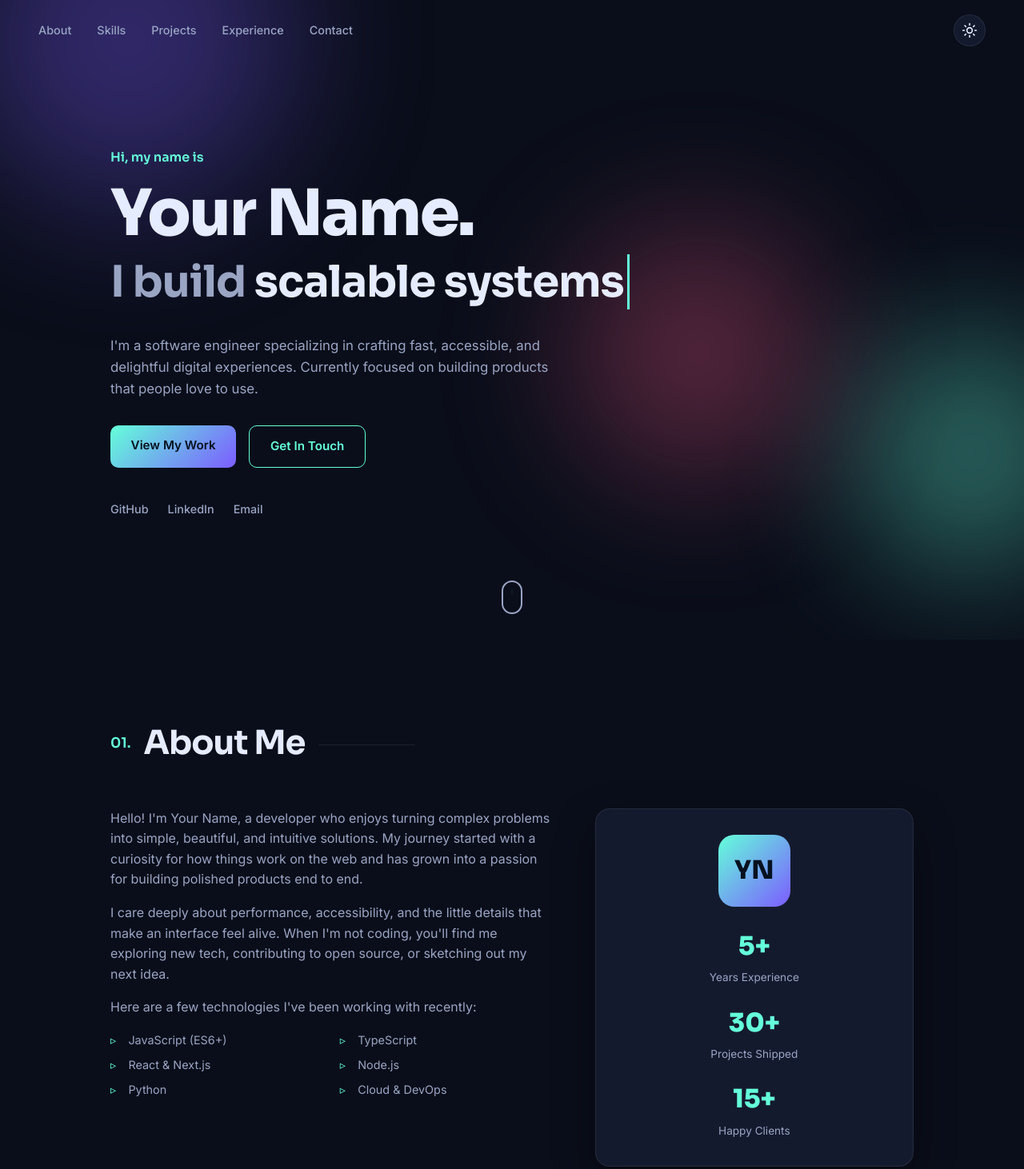
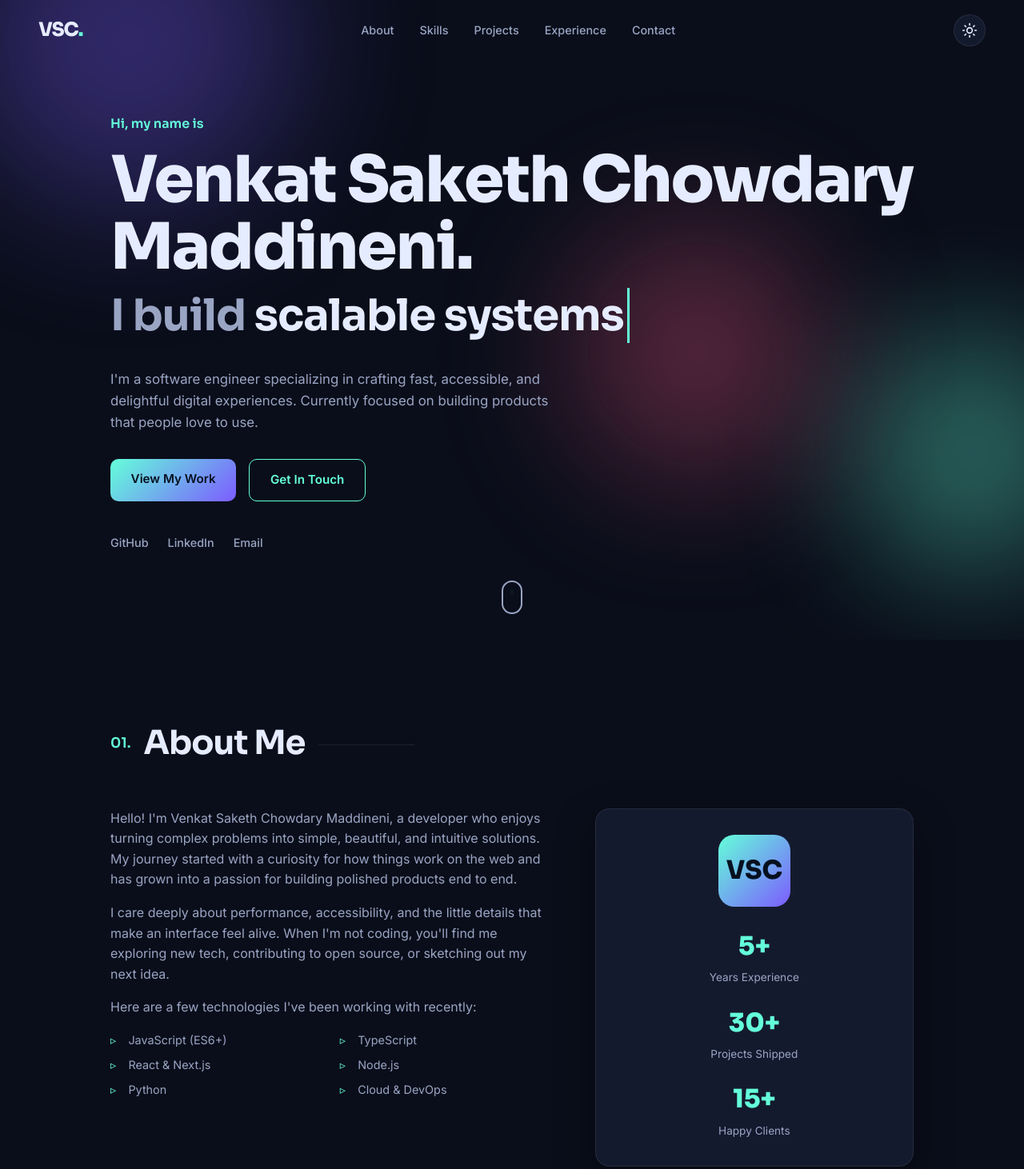
Before and after one commit to Sakethchowdary07/portfolio, a plain HTML site: page index.html in a window 1280 px wide. Shown: the top 1462 px of the page at 80% size. Drawn offline with Linux system fonts and the light colour scheme.

Commit message:
Set name to Venkat Saketh Chowdary Maddineni across site

```diff
--- a/index.html
+++ b/index.html
@@ -3,8 +3,8 @@
 <head>
   <meta charset="UTF-8" />
   <meta name="viewport" content="width=device-width, initial-scale=1.0" />
-  <meta name="description" content="Portfolio of Your Name — Software Engineer building delightful web experiences." />
-  <title>Your Name — Portfolio</title>
+  <meta name="description" content="Portfolio of Venkat Saketh Chowdary Maddineni — Software Engineer building delightful web experiences." />
+  <title>Venkat Saketh Chowdary Maddineni — Portfolio</title>
   <link rel="preconnect" href="https://fonts.googleapis.com" />
   <link rel="preconnect" href="https://fonts.gstatic.com" crossorigin />
   <link href="https://fonts.googleapis.com/css2?family=Sora:wght@400;600;700;800&family=Inter:wght@400;500;600&display=swap" rel="stylesheet" />
@@ -26,6 +26,7 @@
 
   <!-- Navigation -->
   <header class="nav" id="nav">
+    <a href="#home" class="nav__logo">VSC<span>.</span></a>
     <nav class="nav__links" id="navLinks">
       <a href="#about">About</a>
       <a href="#skills">Skills</a>
@@ -46,7 +47,7 @@
   <section class="hero" id="home">
     <div class="hero__content reveal">
       <p class="hero__greeting">Hi, my name is</p>
-      <h1 class="hero__name">Your Name.</h1>
+      <h1 class="hero__name">Venkat Saketh Chowdary Maddineni.</h1>
       <h2 class="hero__tagline">I build <span class="typed" id="typed"></span></h2>
       <p class="hero__desc">
         I'm a software engineer specializing in crafting fast, accessible, and
@@ -75,7 +76,7 @@
     <div class="about">
       <div class="about__text reveal">
         <p>
-          Hello! I'm Your Name, a developer who enjoys turning complex problems
+          Hello! I'm Venkat Saketh Chowdary Maddineni, a developer who enjoys turning complex problems
           into simple, beautiful, and intuitive solutions. My journey started with
           a curiosity for how things work on the web and has grown into a passion
           for building polished products end to end.
@@ -96,7 +97,7 @@
         </ul>
       </div>
       <div class="about__card reveal">
-        <div class="about__avatar">YN</div>
+        <div class="about__avatar">VSC</div>
         <div class="about__stats">
           <div class="stat"><span class="stat__num" data-count="5">0</span><span class="stat__label">Years Experience</span></div>
           <div class="stat"><span class="stat__num" data-count="30">0</span><span class="stat__label">Projects Shipped</span></div>
@@ -237,7 +238,7 @@
   </section>
 
   <footer class="footer">
-    <p>Designed &amp; built by <strong>Your Name</strong> · © <span id="year"></span></p>
+    <p>Designed &amp; built by <strong>Venkat Saketh Chowdary Maddineni</strong> · © <span id="year"></span></p>
   </footer>
 
   <script src="script.js"></script>
```
